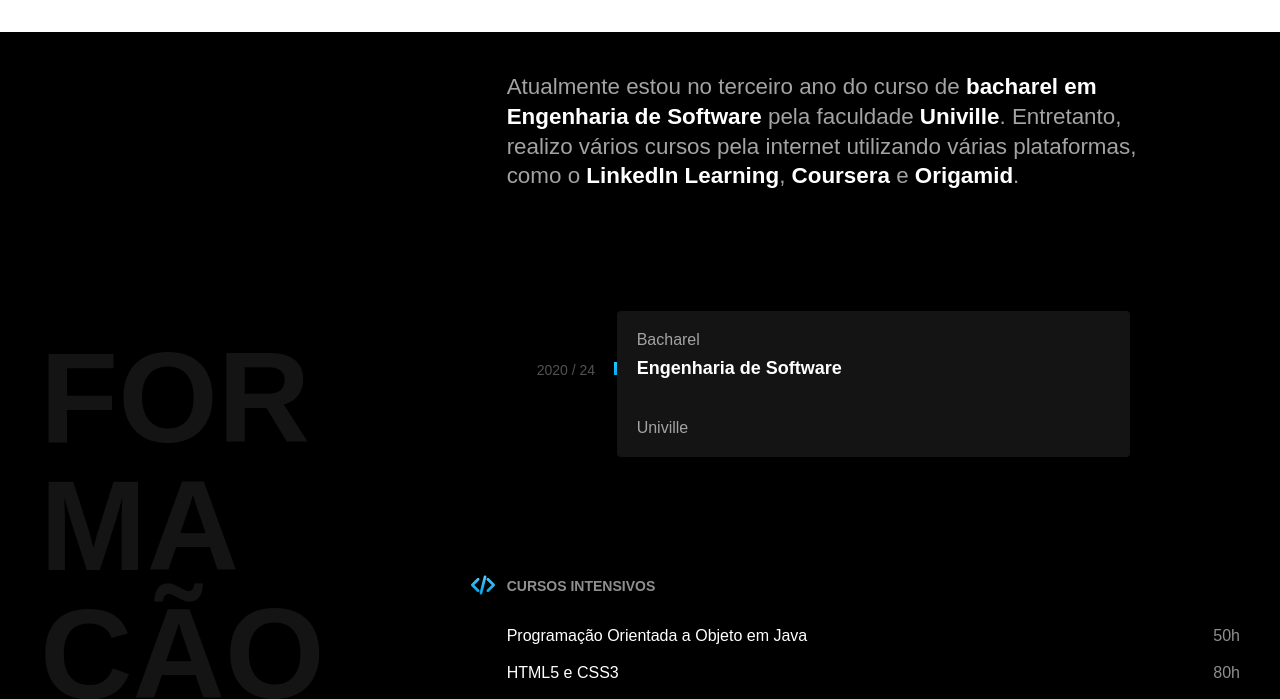
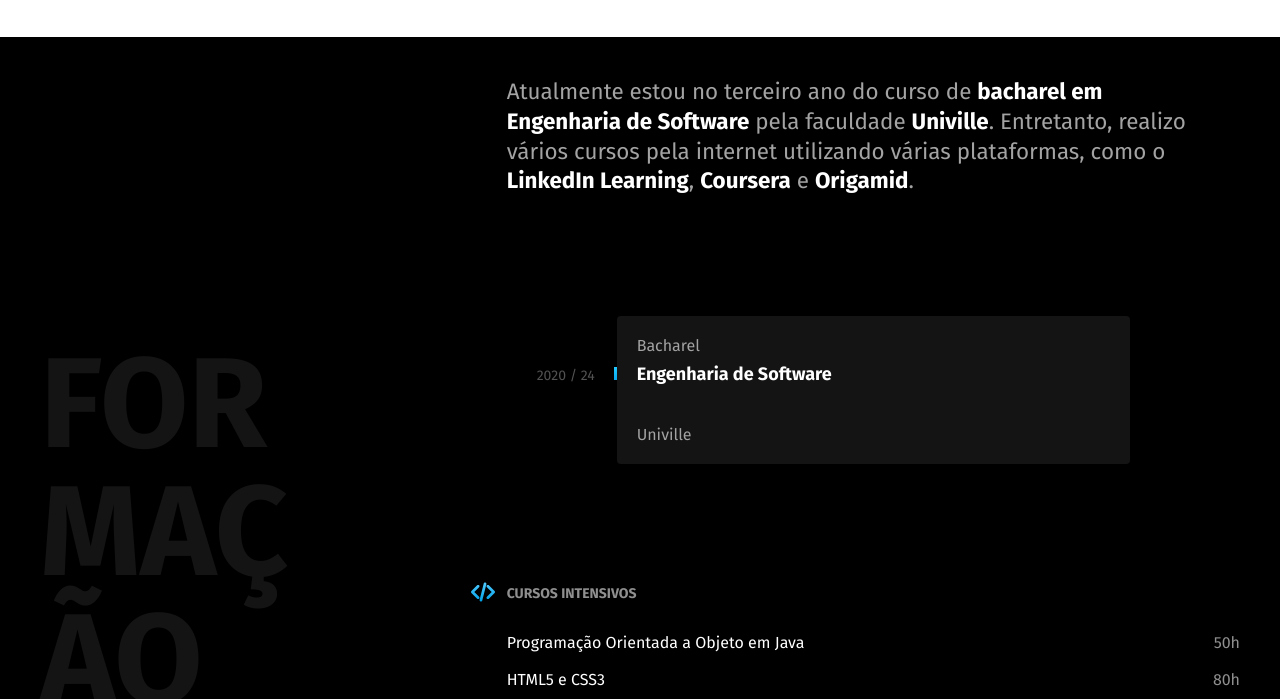
Before and after one commit to ramon-victor/web-cv, a plain HTML site: page index.html in a window 1280 px wide. Shown: the part 917-1616 px from the top of the page. Drawn offline with Linux system fonts and the light colour scheme.

Commit message:
Adicionado link para as fonts

```diff
--- a/index.html
+++ b/index.html
@@ -6,8 +6,13 @@
     <meta http-equiv="X-UA-Compatible" content="IE=edge">
     <meta name="viewport" content="width=device-width, initial-scale=1.0">
     <title>Ramon - Dev</title>
-    <meta name="description" content="Site em formato de currículo, desenvolvido com ajuda do curso de HTMl e CSS da Origamid.">
+    <meta name="description"
+        content="Site em formato de currículo, desenvolvido com ajuda do curso de HTMl e CSS da Origamid.">
+
     <link rel="stylesheet" href="css/style.css">
+    <link rel="preconnect" href="https://fonts.googleapis.com">
+    <link rel="preconnect" href="https://fonts.gstatic.com" crossorigin>
+    <link href="https://fonts.googleapis.com/css2?family=Fira+Sans:wght@400;700&display=swap" rel="stylesheet">
 </head>
 
 <body>
```
